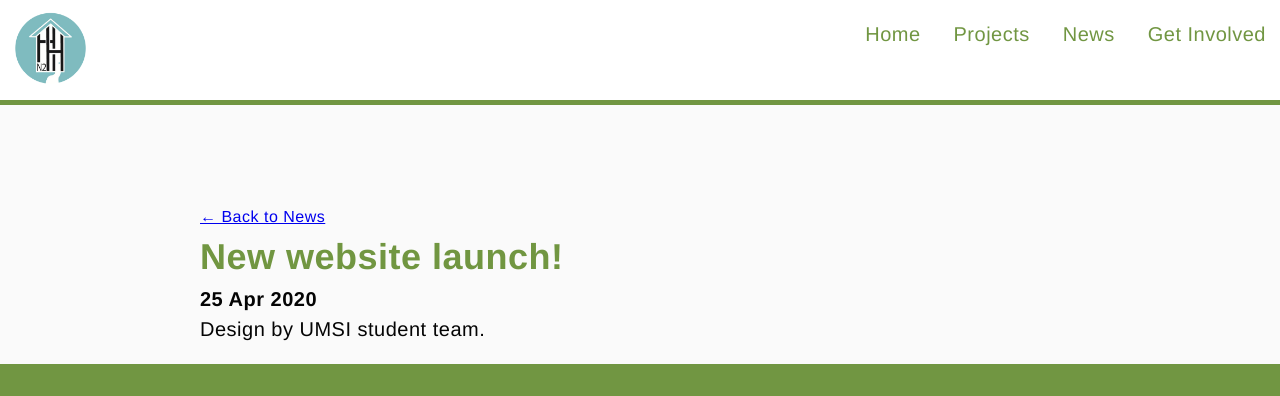
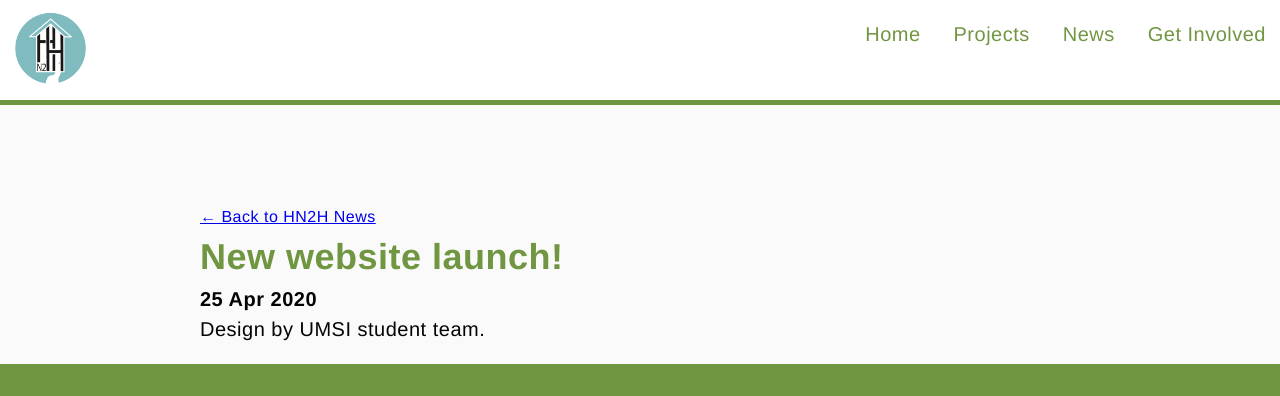
Before and after one commit to si-air2020/si-air2020.github.io, a Jekyll site: the page built from _posts/2020-04-25-new-website-launch.md, in a window 1280 px wide. Shown: the top 396 px of the page. Built offline with Jekyll 4.4.1, drawn with Linux system fonts in a browser that asks for light colours.

Commit message:
Update post.html

```diff
--- a/_layouts/post.html
+++ b/_layouts/post.html
@@ -2,7 +2,7 @@
 layout: default
 ---
 <div class="news-section">
-   <a class="back-link" href="/news">← Back to News</a>
+   <a class="back-link" href="/news">← Back to HN2H News</a>
   <h1 class="news-post">{{ page.title }}</h1>
   <p class="meta"><strong>{{ page.date | date_to_string }}</strong></p>
 
```
